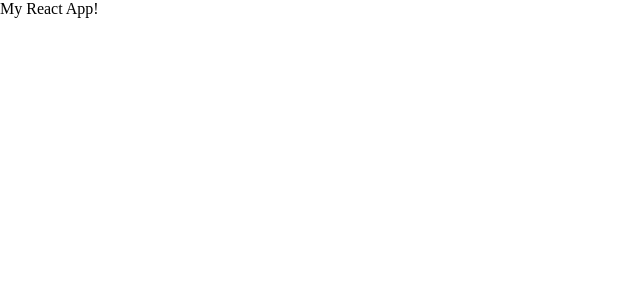
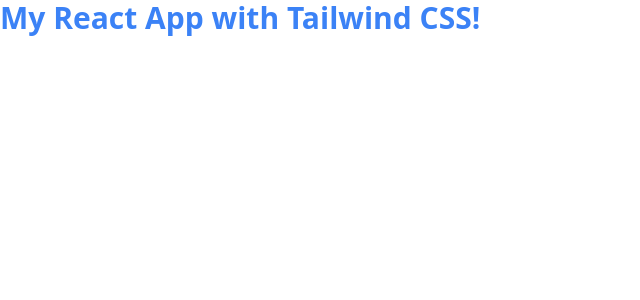
Before and after one commit to iyubrajpoudel/react-education-portal, a React (Create React App) app: page / in a window 1280 px wide. Shown: the top 300 px of the page, without its empty margins (0-640 px from the left). Built offline with nearby package versions, Linux system fonts and the light colour scheme.

Commit message:
Configuring Tailwind CSS for React JS project.

```diff
--- a/package.json
+++ b/package.json
@@ -34,5 +34,8 @@
       "last 1 firefox version",
       "last 1 safari version"
     ]
+  },
+  "devDependencies": {
+    "tailwindcss": "^3.3.2"
   }
 }
--- a/src/App.js
+++ b/src/App.js
@@ -2,7 +2,11 @@
 
 const App = () => {
   return (
-    <>My React App!</>
+    <>
+      <p className='text-blue-500 text-3xl font-semibold'>
+        My React App with Tailwind CSS!
+      </p>
+    </>
   )
 }
 
--- a/src/index.css
+++ b/src/index.css
@@ -1,5 +1,3 @@
-* {
-  margin: 0;
-  padding: 0;
-  box-sizing: border-box;
-}
+@tailwind base;
+@tailwind components;
+@tailwind utilities;
--- /dev/null
+++ b/tailwind.config.js
@@ -0,0 +1,10 @@
+/** @type {import('tailwindcss').Config} */
+module.exports = {
+  content: [
+    "./src/**/*.{js,jsx,ts,tsx}",
+  ],
+  theme: {
+    extend: {},
+  },
+  plugins: [],
+}
```
Also changed, not shown: 1 other file (tests, documents, lock files or other folders).
